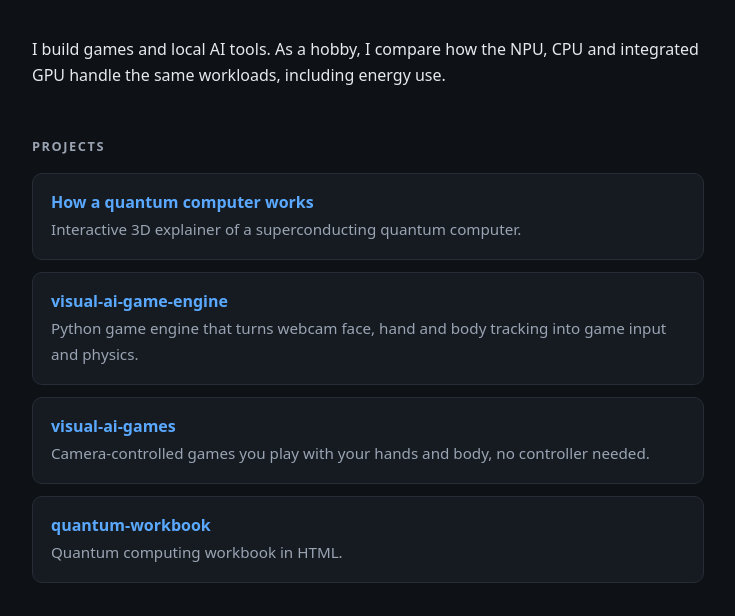
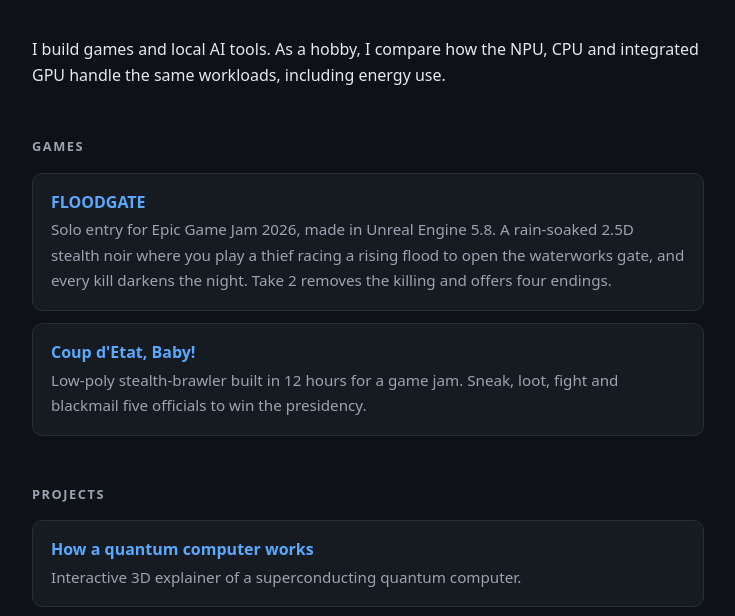
Before and after one commit to Ashiqalink/ashiqalink.github.io, a plain HTML site: page index.html in a window 1280 px wide. Shown: the part 161-777 px from the top of the page, without its empty margins (272-1007 px from the left). Drawn offline with Linux system fonts and the light colour scheme.

Commit message:
Add games section

```diff
--- a/index.html
+++ b/index.html
@@ -31,8 +31,19 @@
 
   <p>I build games and local AI tools. As a hobby, I compare how the NPU, CPU and integrated GPU handle the same workloads, including energy use.</p>
 
-  <h2>Projects</h2>
+  <h2>Games</h2>
   <div class="list">
+    <div class="card">
+      <strong>FLOODGATE</strong>
+      <span>Solo entry for Epic Game Jam 2026, made in Unreal Engine 5.8. A rain-soaked 2.5D stealth noir where you play a thief racing a rising flood to open the waterworks gate, and every kill darkens the night. Take 2 removes the killing and offers four endings.</span>
+    </div>
+    <a class="card" href="https://github.com/Ashiqalink/codexjam">
+      <strong>Coup d'Etat, Baby!</strong>
+      <span>Low-poly stealth-brawler built in 12 hours for a game jam. Sneak, loot, fight and blackmail five officials to win the presidency.</span>
+    </a>
+  </div>
+
+  <h2>Projects</h2>  <div class="list">
     <a class="card" href="explainingquantumcomputer.html">
       <strong>How a quantum computer works</strong>
       <span>Interactive 3D explainer of a superconducting quantum computer.</span>
```
